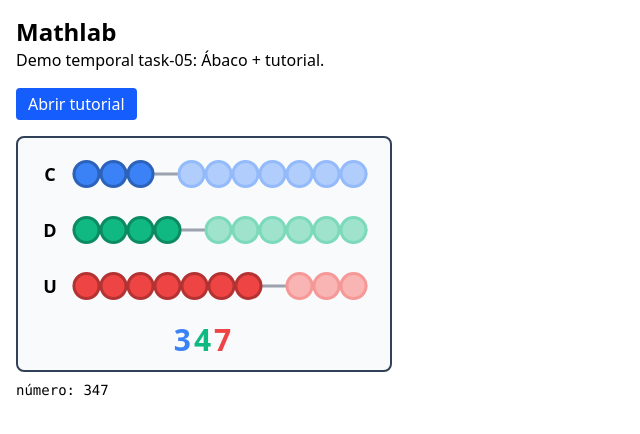
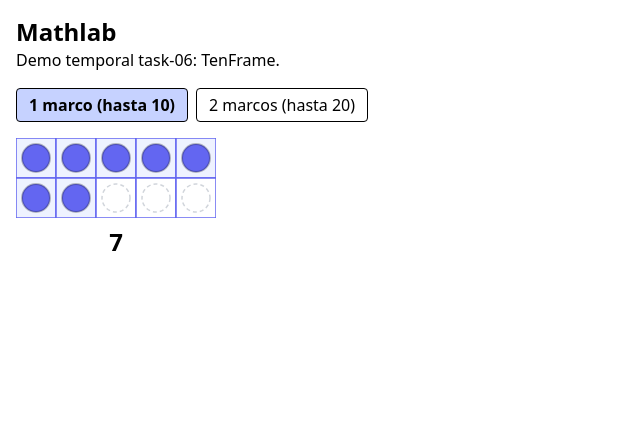
Before and after one commit to dealelopez/mathlab, a React (Vite) app: page / in a window 1280 px wide. Shown: the top 434 px of the page, without its empty margins (0-640 px from the left). Built offline with nearby package versions, Linux system fonts and the light colour scheme.

Commit message:
task-06: TenFrame + Counter + tests + demo

```diff
--- a/src/App.tsx
+++ b/src/App.tsx
@@ -1,65 +1,35 @@
 import { useState } from 'react';
-import Abacus from './components/manipulatives/Abacus';
-import AbacusTutorial from './components/tutorial/AbacusTutorial';
+import TenFrame from './components/manipulatives/TenFrame';
 
-// Demo temporal de la tarea 05. Se sustituye en la tarea 15 con la navegación real.
+// Demo temporal de la tarea 06. Se sustituye en la tarea 15 con la navegación real.
 export default function App() {
-  const [showTutorial, setShowTutorial] = useState(false);
-  const [number, setNumber] = useState(347);
-  const [done, setDone] = useState(false);
+  const [frameCount, setFrameCount] = useState<1 | 2>(1);
+  const [value, setValue] = useState(7);
+
+  const changeFrames = (n: 1 | 2) => {
+    setFrameCount(n);
+    setValue((v) => Math.min(v, n * 10));
+  };
 
   return (
     <div className="p-4">
       <h1 className="text-2xl font-bold">Mathlab</h1>
-      <p>Demo temporal task-05: Ábaco + tutorial.</p>
+      <p>Demo temporal task-06: TenFrame.</p>
 
-      <div className="mt-4">
-        <button
-          onClick={() => {
-            setShowTutorial((s) => !s);
-            setDone(false);
-          }}
-          className="cursor-pointer rounded bg-blue-600 px-3 py-1 text-white"
-        >
-          {showTutorial ? 'Ver ábaco libre' : 'Abrir tutorial'}
-        </button>
+      <div className="mt-4 flex gap-2">
+        {([1, 2] as const).map((n) => (
+          <button
+            key={n}
+            onClick={() => changeFrames(n)}
+            className={`cursor-pointer rounded border px-3 py-1 ${frameCount === n ? 'bg-indigo-200 font-bold' : ''}`}
+          >
+            {n} {n === 1 ? 'marco (hasta 10)' : 'marcos (hasta 20)'}
+          </button>
+        ))}
       </div>
 
       <div className="mt-4">
-        {showTutorial ? (
-          done ? (
-            <div>
-              <p className="font-semibold text-green-700">¡Tutorial completado!</p>
-              <button
-                onClick={() => {
-                  setDone(false);
-                  setShowTutorial(false);
-                }}
-                className="mt-2 cursor-pointer rounded border px-3 py-1"
-              >
-                Volver al ábaco
-              </button>
-            </div>
-          ) : (
-            <AbacusTutorial
-              onComplete={() => setDone(true)}
-              onBack={() => setShowTutorial(false)}
-            />
-          )
-        ) : (
-          <div>
-            <Abacus
-              columns={[
-                { label: 'C', color: '#3B82F6' },
-                { label: 'D', color: '#10B981' },
-                { label: 'U', color: '#EF4444' },
-              ]}
-              value={number}
-              onChange={setNumber}
-            />
-            <p className="mt-2 font-mono text-sm">número: {number}</p>
-          </div>
-        )}
+        <TenFrame frames={frameCount} value={value} onChange={setValue} />
       </div>
     </div>
   );
--- /dev/null
+++ b/src/components/manipulatives/TenFrame.tsx
@@ -0,0 +1,115 @@
+import Counter from '../primitives/Counter';
+
+export interface TenFrameProps {
+  /** Número de marcos: 1 (hasta 10) o 2 (hasta 20). Default 1 */
+  frames?: number;
+  /** Fichas colocadas (0 a frames×10) */
+  value: number;
+  /** Callback cuando cambia el valor */
+  onChange: (value: number) => void;
+  /** Desactiva la interacción */
+  readOnly?: boolean;
+  /** Color de las fichas */
+  counterColor?: string;
+  /** Mostrar el valor numérico (default true) */
+  showValue?: boolean;
+}
+
+function clamp(n: number, min: number, max: number): number {
+  return Math.min(max, Math.max(min, n));
+}
+
+const COLS = 5;
+const ROWS = 2;
+const CELLS_PER_FRAME = COLS * ROWS;
+const CELL = 40;
+const FRAME_GAP = 24;
+
+/**
+ * TenFrame — cuadrícula 2×5 interactiva (simple hasta 10 o doble hasta 20).
+ * Las fichas se colocan de izquierda a derecha, de arriba a abajo,
+ * llenando el primer marco antes del segundo.
+ */
+export default function TenFrame({
+  frames = 1,
+  value,
+  onChange,
+  readOnly = false,
+  counterColor = '#6366F1',
+  showValue = true,
+}: TenFrameProps) {
+  const safeFrames = frames >= 2 ? 2 : 1;
+  const max = safeFrames * CELLS_PER_FRAME;
+  const safeValue = clamp(Math.round(value), 0, max);
+
+  const width = safeFrames * COLS * CELL + (safeFrames - 1) * FRAME_GAP;
+  const height = ROWS * CELL;
+
+  const handleCellClick = (filled: boolean) => {
+    if (readOnly) return;
+    onChange(filled ? Math.max(0, safeValue - 1) : Math.min(max, safeValue + 1));
+  };
+
+  const cells: { key: string; x: number; y: number; filled: boolean }[] = [];
+  for (let f = 0; f < safeFrames; f++) {
+    for (let row = 0; row < ROWS; row++) {
+      for (let col = 0; col < COLS; col++) {
+        const pos = f * CELLS_PER_FRAME + row * COLS + col;
+        cells.push({
+          key: `${f}-${row}-${col}`,
+          x: f * (COLS * CELL + FRAME_GAP) + col * CELL,
+          y: row * CELL,
+          filled: pos < safeValue,
+        });
+      }
+    }
+  }
+
+  return (
+    <div className="inline-block">
+      <svg
+        width={width}
+        height={height}
+        role="slider"
+        aria-valuemin={0}
+        aria-valuemax={max}
+        aria-valuenow={safeValue}
+      >
+        {cells.map((cell) => (
+          <g key={cell.key}>
+            <rect
+              x={cell.x}
+              y={cell.y}
+              width={CELL}
+              height={CELL}
+              fill={cell.filled ? '#EEF2FF' : '#FFFFFF'}
+              stroke="#6366F1"
+              strokeWidth={1.5}
+              data-testid="tenframe-cell"
+              data-filled={cell.filled ? 'true' : 'false'}
+              onClick={readOnly ? undefined : () => handleCellClick(cell.filled)}
+              style={readOnly ? undefined : { cursor: 'pointer' }}
+            />
+            <g
+              onClick={readOnly ? undefined : () => handleCellClick(cell.filled)}
+              style={readOnly ? undefined : { cursor: 'pointer' }}
+            >
+              <Counter
+                cx={cell.x + CELL / 2}
+                cy={cell.y + CELL / 2}
+                r={CELL / 2 - 6}
+                color={counterColor}
+                filled={cell.filled}
+              />
+            </g>
+          </g>
+        ))}
+      </svg>
+      {showValue && (
+        <p data-testid="tenframe-value" className="mt-2 text-center text-2xl font-bold tabular-nums">
+          {safeValue}
+        </p>
+      )}
+    </div>
+  );
+}
--- /dev/null
+++ b/src/components/primitives/Counter.tsx
@@ -0,0 +1,44 @@
+export interface CounterProps {
+  /** Posición X del centro */
+  cx: number;
+  /** Posición Y del centro */
+  cy: number;
+  /** Radio */
+  r: number;
+  /** Color de la ficha */
+  color?: string;
+  /** Si la ficha está presente (visible) o no */
+  filled: boolean;
+}
+
+/**
+ * Counter — ficha circular del ten frame.
+ * Rellena con color pleno si `filled`, o guía sutil punteada si está vacía.
+ */
+export default function Counter({ cx, cy, r, color = '#6366F1', filled }: CounterProps) {
+  if (!filled) {
+    return (
+      <circle
+        cx={cx}
+        cy={cy}
+        r={r}
+        fill="none"
+        stroke="#D1D5DB"
+        strokeWidth={1.5}
+        strokeDasharray="4 3"
+        data-filled="false"
+      />
+    );
+  }
+  return (
+    <circle
+      cx={cx}
+      cy={cy}
+      r={r}
+      fill={color}
+      stroke="rgba(0, 0, 0, 0.25)"
+      strokeWidth={2}
+      data-filled="true"
+    />
+  );
+}
```
Also changed, not shown: 1 other file (tests, documents, lock files or other folders).
